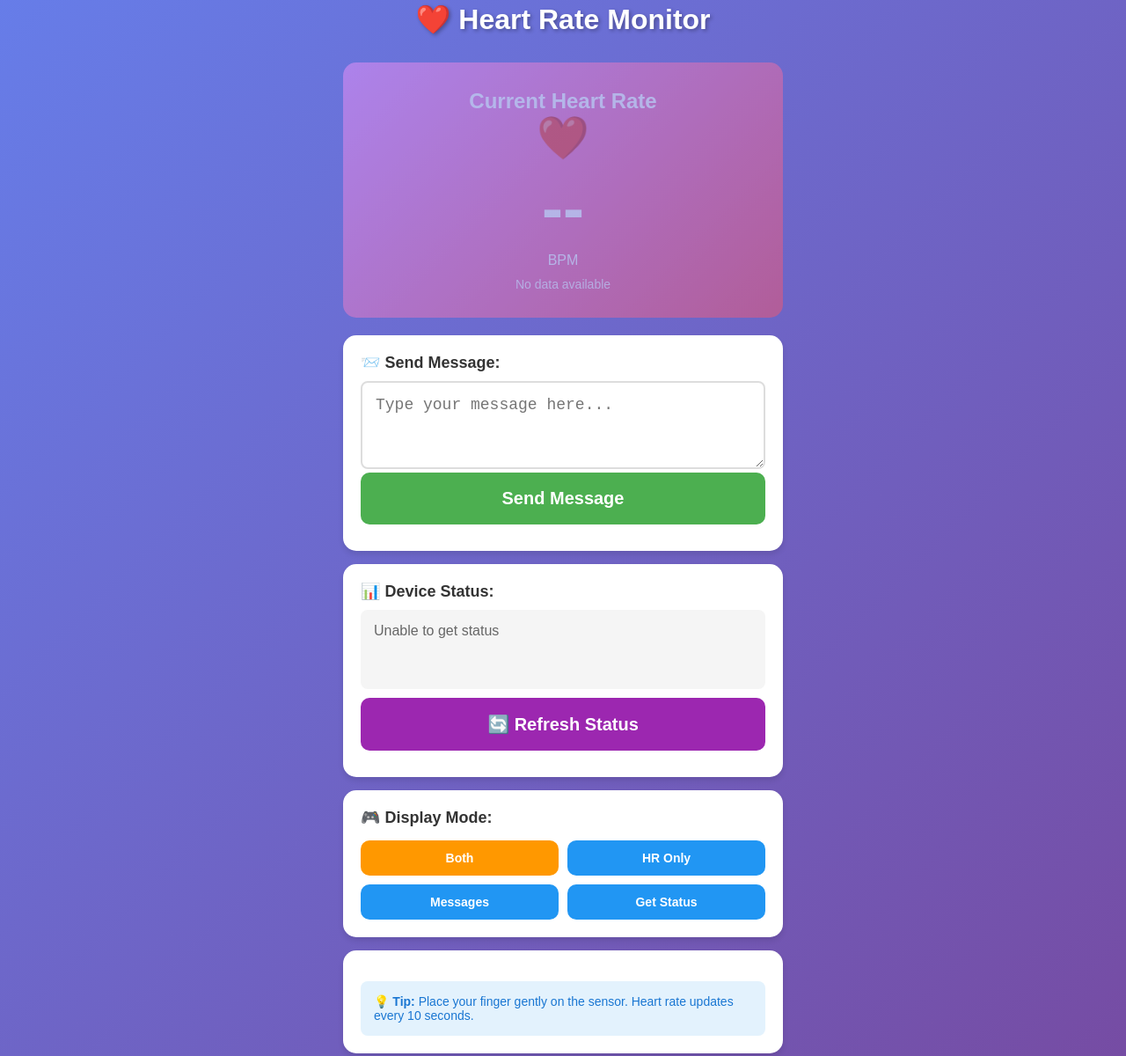
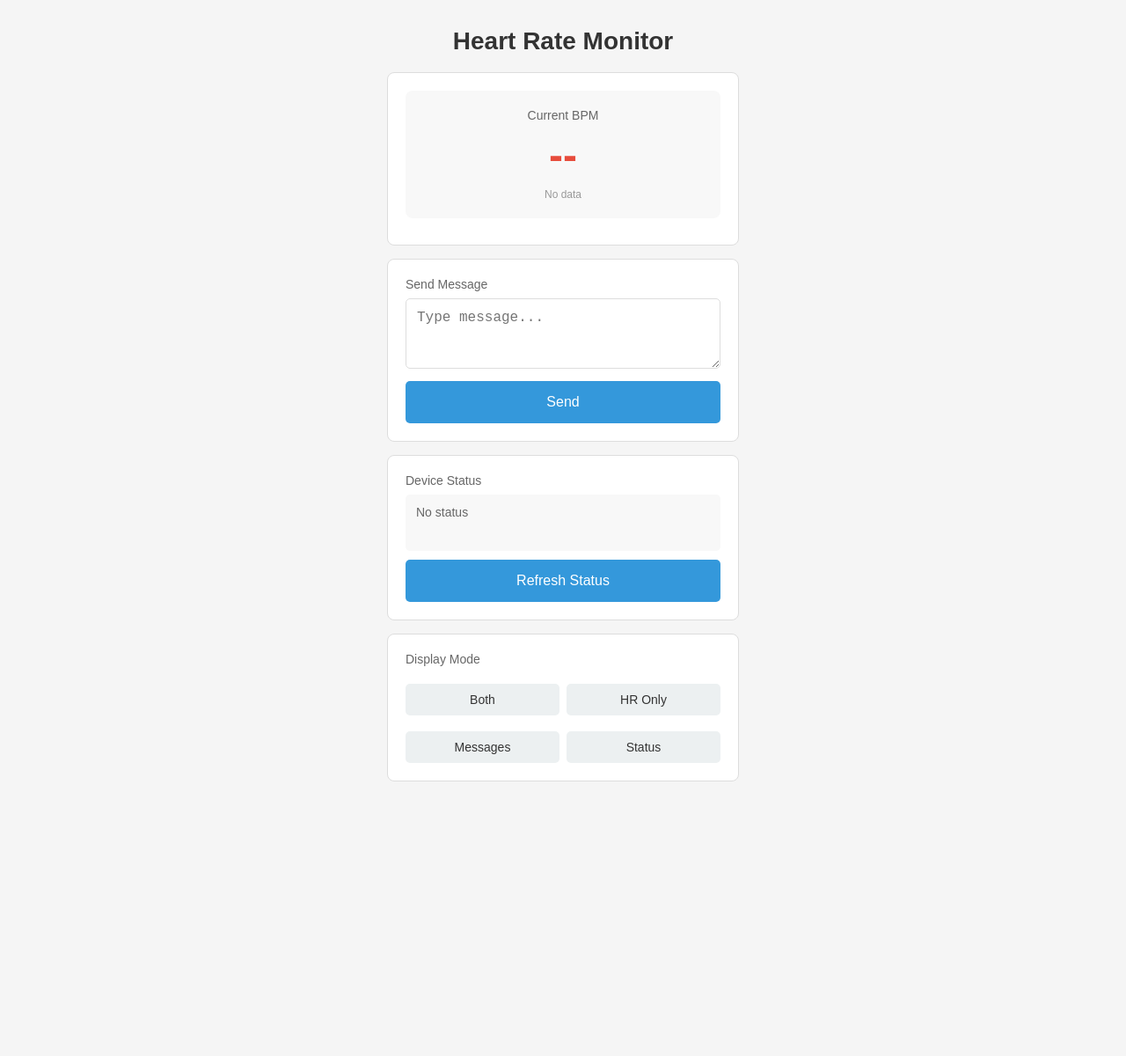
Before and after one commit to erewhgehj/displayforgf, a plain HTML site: page index.html in a window 1280 px wide. Shown: the part 58-1258 px from the top of the page at 88% size. After the commit the page ends 1031 px from the top, so only its background shows below. Drawn offline with Linux system fonts and the light colour scheme; no server answers.

Commit message:
Update index.html

```diff
--- a/index.html
+++ b/index.html
@@ -3,260 +3,174 @@
 <head>
     <meta charset="UTF-8">
     <meta name="viewport" content="width=device-width, initial-scale=1.0">
-    <title>Heart Rate Monitor Dashboard</title>
+    <title>Heart Rate Monitor</title>
     <style>
         body {
             font-family: Arial, sans-serif;
-            max-width: 500px;
-            margin: 20px auto;
+            max-width: 400px;
+            margin: 50px auto;
             padding: 20px;
-            background: linear-gradient(135deg, #667eea 0%, #764ba2 100%);
-            min-height: 100vh;
+            background: #f5f5f5;
         }
 
         h1 {
             text-align: center;
-            font-size: 32px;
-            color: white;
-            margin-bottom: 30px;
-            text-shadow: 2px 2px 4px rgba(0,0,0,0.3);
+            font-size: 28px;
+            color: #333;
         }
 
         .section {
             background: white;
             padding: 20px;
             margin: 15px 0;
-            border-radius: 15px;
-            box-shadow: 0 4px 6px rgba(0,0,0,0.1);
+            border-radius: 8px;
+            border: 1px solid #ddd;
         }
 
-        .heart-display {
+        .heart-rate {
             text-align: center;
-            padding: 30px;
-            background: linear-gradient(135deg, #f093fb 0%, #f5576c 100%);
-            color: white;
-            border-radius: 15px;
-            margin-bottom: 20px;
-        }
-
-        .heart-display h2 {
-            margin: 0;
-            font-size: 24px;
+            padding: 20px;
+            background: #f8f8f8;
+            border-radius: 8px;
+            margin-bottom: 10px;
         }
 
         .bpm {
-            font-size: 72px;
+            font-size: 48px;
             font-weight: bold;
+            color: #e74c3c;
             margin: 10px 0;
-            animation: pulse 1s ease-in-out infinite;
         }
 
-        @keyframes pulse {
-            0%, 100% { transform: scale(1); }
-            50% { transform: scale(1.05); }
-        }
-
-        .heart-icon {
-            font-size: 48px;
-            display: inline-block;
-            animation: heartbeat 1s ease-in-out infinite;
-        }
-
-        @keyframes heartbeat {
-            0%, 100% { transform: scale(1); }
-            10%, 30% { transform: scale(1.1); }
-            20%, 40% { transform: scale(1); }
-        }
-
-        .last-update {
+        .label {
             font-size: 14px;
-            opacity: 0.9;
-            margin-top: 10px;
-        }
-
-        label {
-            display: block;
-            margin-bottom: 10px;
-            font-weight: bold;
-            font-size: 18px;
-            color: #333;
+            color: #666;
+            margin-bottom: 8px;
         }
 
         textarea {
             width: 100%;
-            padding: 15px;
-            font-size: 18px;
-            border: 2px solid #ddd;
-            border-radius: 8px;
+            padding: 12px;
+            font-size: 16px;
+            border: 1px solid #ddd;
+            border-radius: 5px;
             box-sizing: border-box;
-            min-height: 100px;
-            resize: vertical;
+            min-height: 80px;
         }
 
         button {
             width: 100%;
-            padding: 18px;
-            font-size: 20px;
+            padding: 15px;
+            font-size: 16px;
             border: none;
-            border-radius: 10px;
+            border-radius: 5px;
             cursor: pointer;
-            font-weight: bold;
-            transition: all 0.3s;
+            margin-top: 10px;
         }
 
         button.send {
-            background: #4CAF50;
-            color: white;
-            margin-bottom: 10px;
-        }
-
-        button.send:hover {
-            background: #45a049;
-            transform: translateY(-2px);
-        }
-
-        .command-buttons {
-            display: grid;
-            grid-template-columns: 1fr 1fr;
-            gap: 10px;
-            margin-top: 15px;
-        }
-
-        button.command {
-            padding: 12px;
-            font-size: 14px;
-            background: #2196F3;
+            background: #3498db;
             color: white;
         }
 
-        button.command:hover {
-            background: #0b7dda;
+        button.send:active {
+            background: #2980b9;
         }
 
-        button.command.active {
-            background: #ff9800;
+        .commands {
+            display: grid;
+            grid-template-columns: 1fr 1fr;
+            gap: 8px;
+            margin-top: 10px;
         }
 
-        .status-display {
-            background: #f5f5f5;
-            padding: 15px;
-            border-radius: 8px;
-            font-size: 16px;
-            min-height: 60px;
+        button.cmd {
+            padding: 10px;
+            font-size: 14px;
+            background: #ecf0f1;
+            color: #333;
+        }
+
+        button.cmd:active {
+            background: #bdc3c7;
+        }
+
+        .status-box {
+            background: #f8f8f8;
+            padding: 12px;
+            border-radius: 5px;
+            font-size: 14px;
             color: #666;
+            min-height: 40px;
         }
 
         .status {
-            padding: 15px;
-            margin-top: 15px;
-            border-radius: 8px;
+            padding: 12px;
+            margin-top: 10px;
+            border-radius: 5px;
             text-align: center;
-            font-size: 18px;
+            font-size: 14px;
             display: none;
-            animation: slideIn 0.3s ease-out;
-        }
-
-        @keyframes slideIn {
-            from {
-                opacity: 0;
-                transform: translateY(-10px);
-            }
-            to {
-                opacity: 1;
-                transform: translateY(0);
-            }
         }
 
         .status.success {
             background: #d4edda;
             color: #155724;
-            border: 2px solid #c3e6cb;
         }
 
         .status.error {
             background: #f8d7da;
             color: #721c24;
-            border: 2px solid #f5c6cb;
         }
 
-        .info-box {
-            background: #e3f2fd;
-            padding: 15px;
-            border-radius: 8px;
-            margin-top: 15px;
-            font-size: 14px;
-            color: #1976d2;
-        }
-
-        .offline {
-            opacity: 0.5;
-        }
-
-        .loading {
+        .update-time {
+            font-size: 12px;
+            color: #999;
             text-align: center;
-            color: white;
-            font-size: 18px;
+            margin-top: 5px;
         }
     </style>
 </head>
 <body>
-    <h1>❤️ Heart Rate Monitor</h1>
+    <h1>Heart Rate Monitor</h1>
 
-    <!-- Heart Rate Display -->
-    <div class="heart-display">
-        <h2>Current Heart Rate</h2>
-        <div class="heart-icon">❤️</div>
-        <div class="bpm" id="bpm">--</div>
-        <div>BPM</div>
-        <div class="last-update" id="lastUpdate">Loading...</div>
-    </div>
-
-    <!-- Send Message Section -->
+    <!-- Heart Rate -->
     <div class="section">
-        <label>📨 Send Message:</label>
-        <textarea id="msg" placeholder="Type your message here..."></textarea>
-        <button class="send" onclick="sendMessage()">Send Message</button>
-    </div>
-
-    <!-- Device Status -->
-    <div class="section">
-        <label>📊 Device Status:</label>
-        <div class="status-display" id="statusDisplay">Connecting...</div>
-        <button class="send" onclick="requestStatus()" style="background: #9c27b0; margin-top: 10px;">
-            🔄 Refresh Status
-        </button>
-    </div>
-
-    <!-- Control Commands -->
-    <div class="section">
-        <label>🎮 Display Mode:</label>
-        <div class="command-buttons">
-            <button class="command" onclick="sendCommand('MODE_BOTH')" id="btnBoth">
-                Both
-            </button>
-            <button class="command" onclick="sendCommand('MODE_HR')" id="btnHR">
-                HR Only
-            </button>
-            <button class="command" onclick="sendCommand('MODE_MESSAGES')" id="btnMsg">
-                Messages
-            </button>
-            <button class="command" onclick="requestStatus()" id="btnStatus">
-                Get Status
-            </button>
+        <div class="heart-rate">
+            <div class="label">Current BPM</div>
+            <div class="bpm" id="bpm">--</div>
+            <div class="update-time" id="hrUpdate">Loading...</div>
         </div>
     </div>
 
-    <!-- Info Box -->
+    <!-- Send Message -->
     <div class="section">
-        <div class="info-box">
-            💡 <strong>Tip:</strong> Place your finger gently on the sensor. Heart rate updates every 10 seconds.
+        <div class="label">Send Message</div>
+        <textarea id="msg" placeholder="Type message..."></textarea>
+        <button class="send" onclick="sendMessage()">Send</button>
+    </div>
+
+    <!-- Status -->
+    <div class="section">
+        <div class="label">Device Status</div>
+        <div class="status-box" id="statusDisplay">Connecting...</div>
+        <button class="send" onclick="requestStatus()">Refresh Status</button>
+    </div>
+
+    <!-- Commands -->
+    <div class="section">
+        <div class="label">Display Mode</div>
+        <div class="commands">
+            <button class="cmd" onclick="sendCommand('MODE_BOTH')">Both</button>
+            <button class="cmd" onclick="sendCommand('MODE_HR')">HR Only</button>
+            <button class="cmd" onclick="sendCommand('MODE_MESSAGES')">Messages</button>
+            <button class="cmd" onclick="requestStatus()">Status</button>
         </div>
     </div>
 
     <div id="status" class="status"></div>
 
     <script>
-        // Credentials (obfuscated)
         const _0x1a2b = 'cGlua2Zvbmdsb3Zlcg==';
         const _0x3c4d = 'YWlvX3ZqSGo4M2xJWXlpSk8xWkRzOGZuTlhkWDBueng=';
 
@@ -264,10 +178,9 @@
         const USER = d(_0x1a2b);
         const KEY = d(_0x3c4d);
 
-        let currentMode = 'MODE_BOTH';
         let refreshInterval;
 
-        // Auto-refresh heart rate every 5 seconds
+        // Auto-refresh every 5 seconds
         function startAutoRefresh() {
             refreshInterval = setInterval(() => {
                 getHeartRate();
@@ -275,130 +188,89 @@
             }, 5000);
         }
 
-        // Get latest heart rate
+        // Get heart rate
         async function getHeartRate() {
             try {
                 const response = await fetch(`https://io.adafruit.com/api/v2/${USER}/feeds/heartrate/data/last`, {
                     headers: {'X-AIO-Key': KEY}
                 });
 
-                if (!response.ok) throw new Error('Failed to fetch');
+                const data = await response.json();
+                const time = new Date(data.created_at).toLocaleTimeString();
 
-                const data = await response.json();
-                const bpm = data.value;
-                const timestamp = new Date(data.created_at);
-
-                document.getElementById('bpm').textContent = bpm;
-                document.getElementById('lastUpdate').textContent =
-                    `Updated: ${timestamp.toLocaleTimeString()}`;
-
-                document.querySelector('.heart-display').classList.remove('offline');
+                document.getElementById('bpm').textContent = data.value;
+                document.getElementById('hrUpdate').textContent = time;
 
             } catch(e) {
                 document.getElementById('bpm').textContent = '--';
-                document.getElementById('lastUpdate').textContent = 'No data available';
-                document.querySelector('.heart-display').classList.add('offline');
+                document.getElementById('hrUpdate').textContent = 'No data';
             }
         }
 
-        // Get device status
+        // Get status
         async function getStatus() {
             try {
                 const response = await fetch(`https://io.adafruit.com/api/v2/${USER}/feeds/status/data/last`, {
                     headers: {'X-AIO-Key': KEY}
                 });
 
-                if (!response.ok) throw new Error('Failed to fetch');
-
                 const data = await response.json();
-                const timestamp = new Date(data.created_at);
+                const time = new Date(data.created_at).toLocaleTimeString();
 
                 document.getElementById('statusDisplay').innerHTML =
-                    `<strong>${data.value}</strong><br>
-                    <small>Updated: ${timestamp.toLocaleTimeString()}</small>`;
+                    `${data.value}<br><small style="color:#999">${time}</small>`;
 
             } catch(e) {
-                document.getElementById('statusDisplay').textContent = 'Unable to get status';
+                document.getElementById('statusDisplay').textContent = 'No status';
             }
         }
 
-        // Send message to device
+        // Send message
         async function sendMessage() {
             const msg = document.getElementById('msg').value.trim();
 
             if (!msg) {
-                showStatus('Please enter a message', 'error');
+                showStatus('Enter a message', 'error');
                 return;
             }
 
             try {
-                const response = await fetch(`https://io.adafruit.com/api/v2/${USER}/feeds/message/data`, {
+                await fetch(`https://io.adafruit.com/api/v2/${USER}/feeds/message/data`, {
                     method: 'POST',
-                    headers: {
-                        'X-AIO-Key': KEY,
-                        'Content-Type': 'application/json'
-                    },
+                    headers: {'X-AIO-Key': KEY, 'Content-Type': 'application/json'},
                     body: JSON.stringify({value: msg})
                 });
 
-                if (!response.ok) throw new Error('Failed to send');
-
-                showStatus('✅ Message sent successfully!', 'success');
+                showStatus('Sent!', 'success');
                 document.getElementById('msg').value = '';
-
-                // Check for auto-reply after 2 seconds
                 setTimeout(getStatus, 2000);
 
             } catch(e) {
-                showStatus('❌ Failed to send message', 'error');
+                showStatus('Failed', 'error');
             }
         }
 
-        // Send command to device
+        // Send command
         async function sendCommand(cmd) {
             try {
-                const response = await fetch(`https://io.adafruit.com/api/v2/${USER}/feeds/command/data`, {
+                await fetch(`https://io.adafruit.com/api/v2/${USER}/feeds/command/data`, {
                     method: 'POST',
-                    headers: {
-                        'X-AIO-Key': KEY,
-                        'Content-Type': 'application/json'
-                    },
+                    headers: {'X-AIO-Key': KEY, 'Content-Type': 'application/json'},
                     body: JSON.stringify({value: cmd})
                 });
 
-                if (!response.ok) throw new Error('Failed to send');
-
-                showStatus(`✅ Command sent: ${cmd}`, 'success');
-                currentMode = cmd;
-                updateButtonStates();
-
-                // Get updated status
+                showStatus('Command sent', 'success');
                 setTimeout(getStatus, 1000);
 
             } catch(e) {
-                showStatus('❌ Failed to send command', 'error');
+                showStatus('Failed', 'error');
             }
         }
 
-        // Request status update
+        // Request status
         async function requestStatus() {
             await sendCommand('STATUS');
             setTimeout(getStatus, 1500);
-        }
-
-        // Update button active states
-        function updateButtonStates() {
-            document.querySelectorAll('.command').forEach(btn => {
-                btn.classList.remove('active');
-            });
-
-            if (currentMode === 'MODE_BOTH') {
-                document.getElementById('btnBoth').classList.add('active');
-            } else if (currentMode === 'MODE_HR') {
-                document.getElementById('btnHR').classList.add('active');
-            } else if (currentMode === 'MODE_MESSAGES') {
-                document.getElementById('btnMsg').classList.add('active');
-            }
         }
 
         // Show status message
@@ -407,25 +279,16 @@
             s.textContent = text;
             s.className = 'status ' + type;
             s.style.display = 'block';
-            setTimeout(() => s.style.display = 'none', 3000);
+            setTimeout(() => s.style.display = 'none', 2000);
         }
 
-        // Keyboard shortcuts
-        document.getElementById('msg').addEventListener('keydown', (e) => {
-            if (e.ctrlKey && e.key === 'Enter') {
-                sendMessage();
-            }
-        });
-
-        // Initialize on page load
+        // Initialize
         window.addEventListener('load', () => {
             getHeartRate();
             getStatus();
             startAutoRefresh();
-            updateButtonStates();
         });
 
-        // Clean up on page unload
         window.addEventListener('beforeunload', () => {
             if (refreshInterval) clearInterval(refreshInterval);
         });
```
